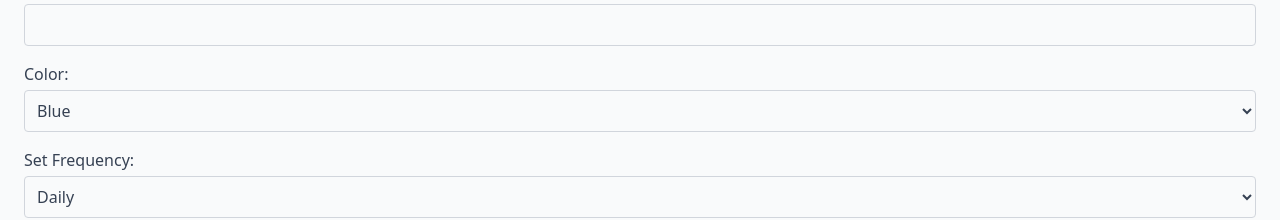
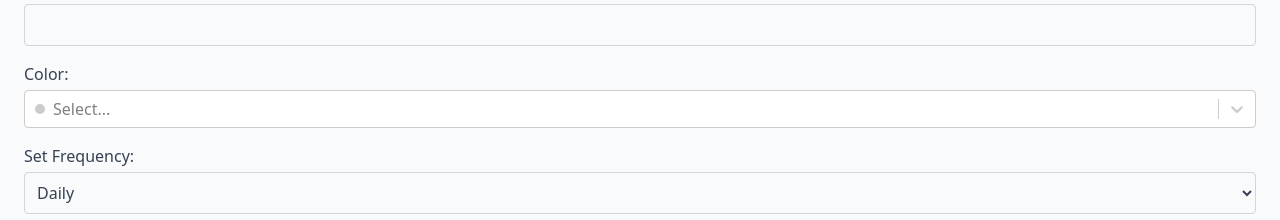
Before and after one commit to HabbitRabbit/habbit-rabbit-front, a React (Vite) app: page /create-habit in a window 1280 px wide. Shown: the part 256-476 px from the top of the page. Built offline with nearby package versions, Linux system fonts and the light colour scheme.

Commit message:
install react-select and add to create edit habit and create and edit goal

```diff
--- a/package.json
+++ b/package.json
@@ -14,6 +14,7 @@
     "@fortawesome/react-fontawesome": "^0.2.2",
     "@tailwindcss/vite": "^4.0.9",
     "axios": "^1.8.1",
+    "chroma-js": "^3.1.2",
     "react": "^19.0.0",
     "react-dom": "^19.0.0",
     "react-icons": "^5.5.0",
--- a/src/components/CreateGoal.jsx
+++ b/src/components/CreateGoal.jsx
@@ -3,6 +3,8 @@ import axios from "axios";
 import { API_URL } from "../../config/api";
 import { AuthContext } from "../context/auth.context";
 import { useNavigate } from "react-router-dom";
+import { animatedComponents } from "../data/data";
+
 import Select from "react-select";
 
 function CreateGoal({ goalId, fetchGoals, fetchHabits, onGoalCreated }) {
@@ -179,6 +181,7 @@ function CreateGoal({ goalId, fetchGoals, fetchHabits, onGoalCreated }) {
             <Select
               isMulti
               options={habitOptions}
+              components={animatedComponents}
               value={habitOptions.filter((option) =>
                 selectedHabits.includes(option.value)
               )}
--- a/src/components/CreateHabit.jsx
+++ b/src/components/CreateHabit.jsx
@@ -3,12 +3,16 @@ import axios from "axios";
 import { API_URL } from "../../config/api";
 import { AuthContext } from "../context/auth.context";
 import { useNavigate } from "react-router-dom";
+import { colorOptions, dot, colourStyles } from "../data/data";
+
+import Select from "react-select";
+import makeAnimated from 'react-select/animated';
 
 function CreateHabit() {
 
     const [title, setTitle] = useState("");
     const [description, setDescription] = useState("");
-    const [color, setColor] = useState("blue-100");
+    const [color, setColor] = useState("");
     const [frequency, setFrequency] = useState("daily");
     const [createdBy, setCreatedBy] = useState("");
     const [reminder, setReminder] = useState("")
@@ -46,7 +50,7 @@ function CreateHabit() {
             // Reset form fields
             setTitle("");
             setDescription("");
-            setColor("blue-100");
+            setColor("");
             setFrequency("daily");
             setReminder("");
 
@@ -85,20 +89,14 @@ function CreateHabit() {
                     </label>
                 </div>
                 <div>
-                    <label className="block text-gray-700">
-                        Color:
-                        <select
-                            value={color}
-                            onChange={(e) => setColor(e.target.value)}
-                            className="mt-1 block w-full p-2 border border-gray-300 rounded"
-                        >
-                            <option value="blue-100">Blue</option>
-                            <option value="red-100">Red</option>
-                            <option value="green-100">Green</option>
-                            <option value="pink-100">Pink</option>
-                            <option value="yellow-100">Yellow</option>
-                        </select>
-                    </label>
+                    <label className="block text-gray-700">Color:</label>
+                    <Select
+                        value={color ? colorOptions.find((option) => option.value === color) : null}
+                        onChange={(selectedOption) => setColor(selectedOption.value)}
+                        options={colorOptions}
+                        styles={colourStyles}
+                        className="mt-1"
+                    />
                 </div>
                 <div>
                     <label className="block text-gray-700">
--- a/src/components/EditGoal.jsx
+++ b/src/components/EditGoal.jsx
@@ -2,6 +2,7 @@ import { useState, useEffect } from "react";
 import axios from "axios";
 import { API_URL } from "../../config/api";
 import { useNavigate, useParams } from "react-router-dom";
+import { animatedComponents } from "../data/data";
 import Select from "react-select";
 
 function EditGoal() {
@@ -154,6 +155,7 @@ function EditGoal() {
           <Select
             isMulti
             options={habitOptions}
+            components={animatedComponents}
             value={habitOptions.filter(option => selectedHabits.includes(option.value))}
             onChange={(selectedOptions) => setSelectedHabits(selectedOptions.map(option => option.value))}
             className="mt-1"
--- a/src/components/EditHabit.jsx
+++ b/src/components/EditHabit.jsx
@@ -4,16 +4,20 @@ import { useNavigate, useParams } from "react-router-dom"
 import { API_URL } from "../../config/api"
 import { AuthContext } from "../context/auth.context";
 
+import { colorOptions, dot, colourStyles } from "../data/data";
+
+import Select from "react-select";
+
 function EditHabit() {
 
 
     const [title, setTitle] = useState("");
     const [description, setDescription] = useState("");
-    const [color, setColor] = useState("blue-100");
+    const [color, setColor] = useState("");
     const [frequency, setFrequency] = useState("");
     const [reminder, setReminder] = useState("")
 
-    const {habitId} = useParams();
+    const { habitId } = useParams();
 
     const navigate = useNavigate()
 
@@ -27,7 +31,6 @@ function EditHabit() {
                 },
             })
                 .then((response) => {
-
                     setTitle(response.data.title);
                     setDescription(response.data.description);
                     setColor(response.data.color);
@@ -39,7 +42,6 @@ function EditHabit() {
     }, [habitId])
 
 
-
     const handleSubmit = async (event) => {
         event.preventDefault();
 
@@ -49,7 +51,7 @@ function EditHabit() {
             console.log(userToken)
             const decodedToken = JSON.parse(atob(userToken.split('.')[1])); // Decode JWT payload
             const userId = decodedToken._id; // Extract user ID from the token payload
-            console.log(userId)
+
             const newHabitDetails = {
                 title,
                 description,
@@ -67,10 +69,7 @@ function EditHabit() {
 
             console.log("habit edited successfully:", response.data);
 
-
-
             navigate('/habits')
-
         } catch (error) {
             console.error("There was an error edit habit!", error);
         }
@@ -104,20 +103,14 @@ function EditHabit() {
                     </label>
                 </div>
                 <div>
-                    <label className="block text-gray-700">
-                        Color:
-                        <select
-                            value={color}
-                            onChange={(e) => setColor(e.target.value)}
-                            className="mt-1 block w-full p-2 border border-gray-300 rounded"
-                        >
-                            <option value="blue-100">Blue</option>
-                            <option value="red-100">Red</option>
-                            <option value="green-100">Green</option>
-                            <option value="pink-100">Pink</option>
-                            <option value="yellow-100">Yellow</option>
-                        </select>
-                    </label>
+                    <label className="block text-gray-700">Color:</label>
+                    <Select
+                        value={color ? colorOptions.find((option) => option.value === color) : null}
+                        onChange={(selectedOption) => setColor(selectedOption.value)}
+                        options={colorOptions}
+                        styles={colourStyles}
+                        className="mt-1"
+                    />
                 </div>
                 <div>
                     <label className="block text-gray-700">
--- /dev/null
+++ b/src/data/data.jsx
@@ -0,0 +1,67 @@
+import chroma from "chroma-js";
+
+import makeAnimated from 'react-select/animated';
+
+// Define color options for react-select
+const colorOptions = [
+    { label: "Blue", value: "#0000FF" },
+    { label: "Red", value: "#FF0000" },
+    { label: "Green", value: "#008000" },
+    { label: "Pink", value: "#FFC0CB" },
+    { label: "Yellow", value: "#FFFF00" }
+];
+
+// Custom styles for react-select
+const dot = (color = "transparent") => ({
+    alignItems: "center",
+    display: "flex",
+    ":before": {
+        backgroundColor: color,
+        borderRadius: 10,
+        content: '" "',
+        display: "block",
+        marginRight: 8,
+        height: 10,
+        width: 10,
+    },
+});
+
+const colourStyles = {
+    control: (styles) => ({ ...styles, backgroundColor: "white" }),
+    option: (styles, { data, isDisabled, isFocused, isSelected }) => {
+        const color = chroma(data.value);
+        return {
+            ...styles,
+            backgroundColor: isDisabled
+                ? undefined
+                : isSelected
+                    ? data.value
+                    : isFocused
+                        ? color.alpha(0.1).css()
+                        : undefined,
+            color: isDisabled
+                ? "#ccc"
+                : isSelected
+                    ? chroma.contrast(color, "white") > 2
+                        ? "white"
+                        : "black"
+                    : data.value,
+            cursor: isDisabled ? "not-allowed" : "default",
+            ":active": {
+                ...styles[":active"],
+                backgroundColor: !isDisabled
+                    ? isSelected
+                        ? data.value
+                        : color.alpha(0.3).css()
+                    : undefined,
+            },
+        };
+    },
+    input: (styles) => ({ ...styles, ...dot() }),
+    placeholder: (styles) => ({ ...styles, ...dot("#ccc") }),
+    singleValue: (styles, { data }) => ({ ...styles, ...dot(data.value) }),
+};
+
+const animatedComponents = makeAnimated();
+
+export { colorOptions, dot, colourStyles, animatedComponents }
```
Also changed, not shown: 1 other file (tests, documents, lock files or other folders). Lines whose indentation alone changed are shown as unchanged.
